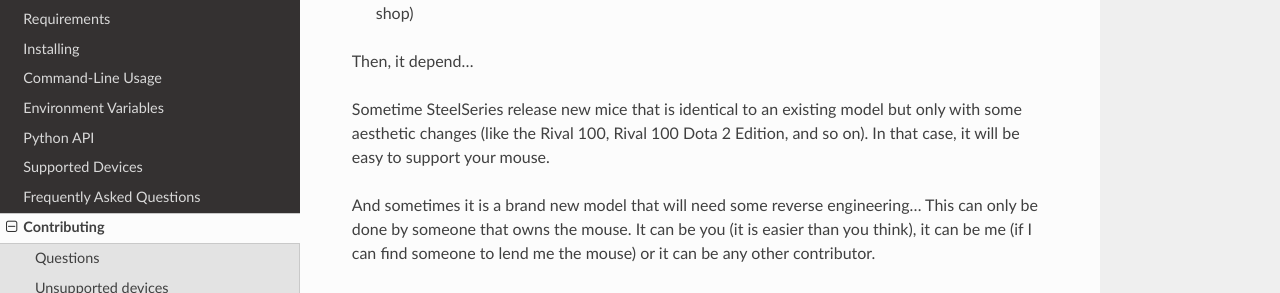
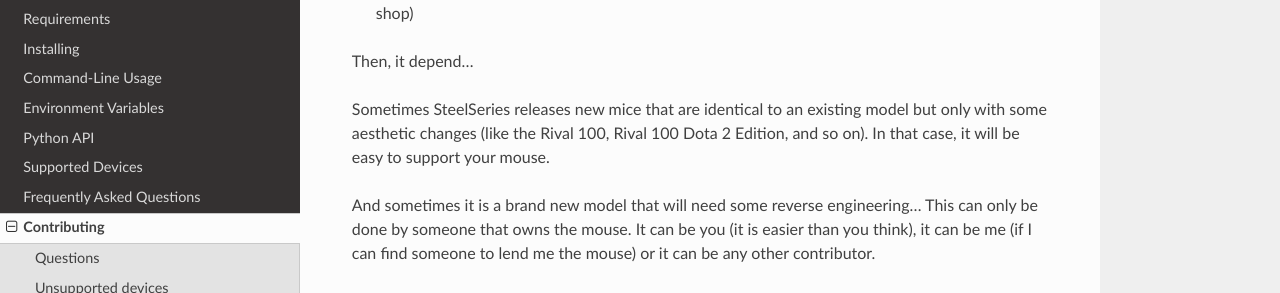
Before and after one commit to flozz/rivalcfg, a Sphinx documentation site: the page built from doc/contributing.rst, in a window 1280 px wide and 900 px high, scrolled down 726 px. Shown: the part 158-451 px from the top of the window. Built offline with Sphinx 7.4.7 and the Read the Docs theme 2.0.0, drawn with Linux system fonts in a browser that asks for light colours.

Commit message:
Fix typos

```diff
--- a/doc/contributing.rst
+++ b/doc/contributing.rst
@@ -42,7 +42,7 @@
 
 Then, it depend...
 
-Sometime SteelSeries release new mice that is identical to an existing model
+Sometimes SteelSeries releases new mice that are identical to an existing model
 but only with some aesthetic changes (like the Rival 100, Rival 100 Dota
 2 Edition, and so on). In that case, it will be easy to support your mouse.
 
```
